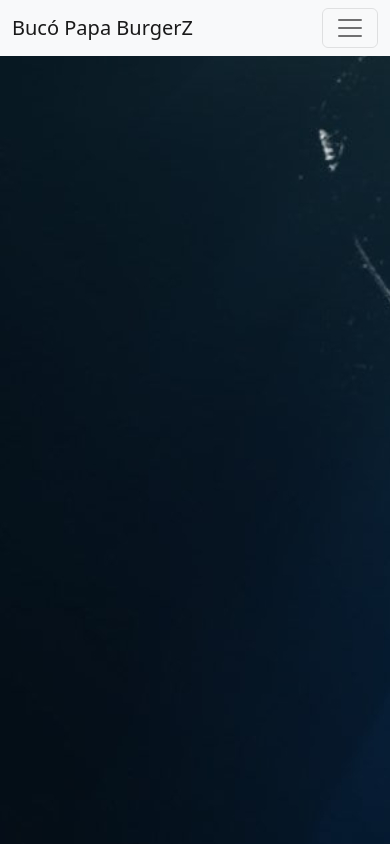
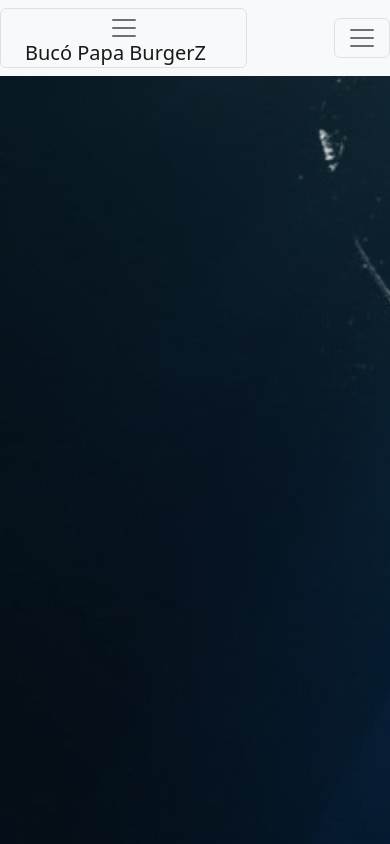
Before and after one commit to buci7/buci7.github.io, a plain HTML site: page index.html in a window 390 px wide. Drawn offline with Linux system fonts and the light colour scheme.

Commit message:
Updated 0.6

```diff
--- a/index.html
+++ b/index.html
@@ -13,7 +13,9 @@
 <body>
   <div id="colorDiv"></div>
   <nav class="navbar navbar-expand-lg bg-light">
-    <div class="container-fluid">
+   <button class="navbar-toggler" type="button" data-toggle="collapse" data-target="#navbarTogglerDemo03" aria-controls="navbarTogglerDemo03" aria-expanded="false" aria-label="Toggle navigation">
+    <span class="navbar-toggler-icon"></span>
+ <div class="container-fluid">
       <a class="navbar-brand" href="/index.html">Bucó Papa BurgerZ</a>
       <button class="navbar-toggler" type="button" data-bs-toggle="collapse" data-bs-target="#navbarSupportedContent"
         aria-controls="navbarSupportedContent" aria-expanded="false" aria-label="Toggle navigation">
```
